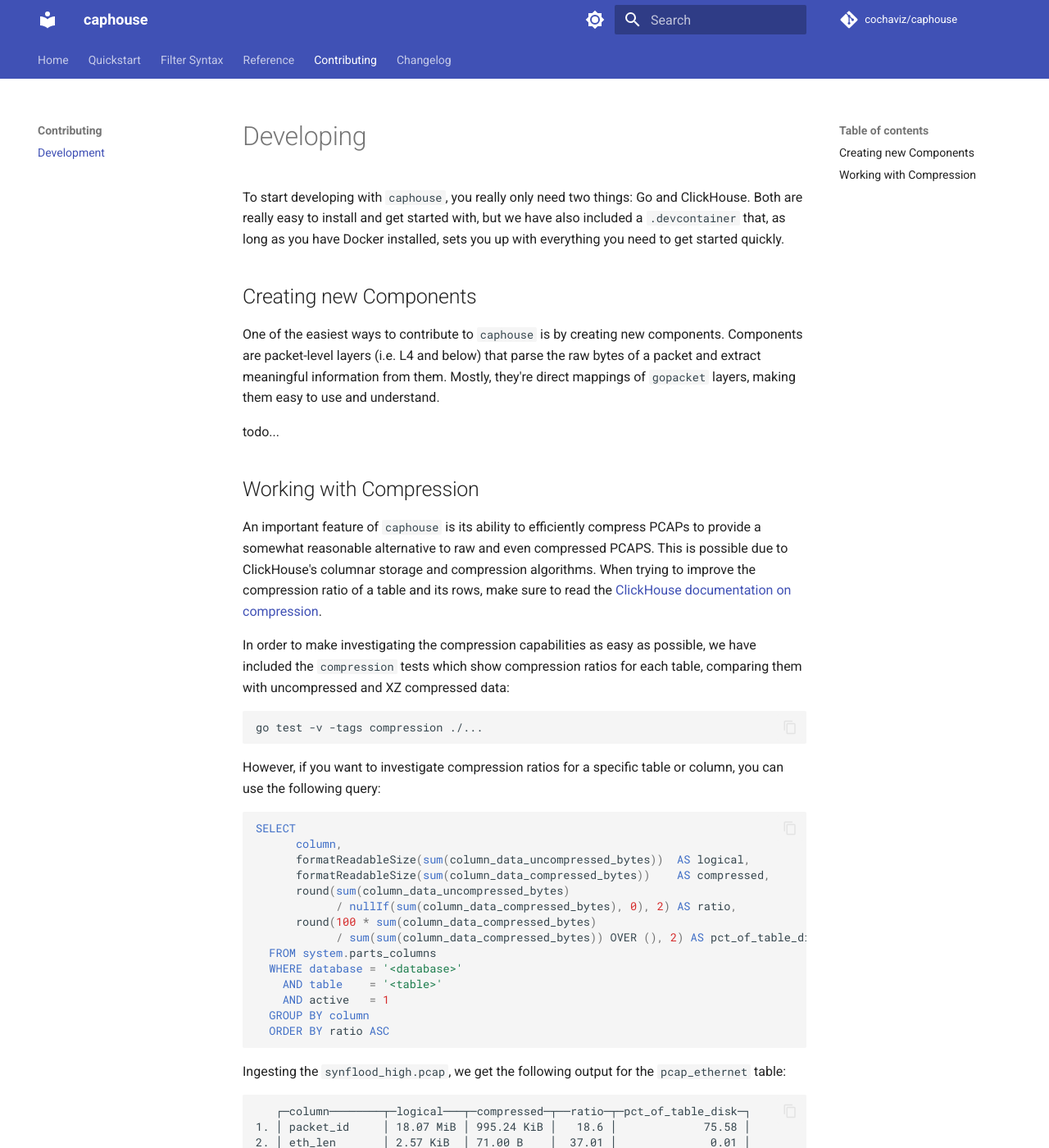
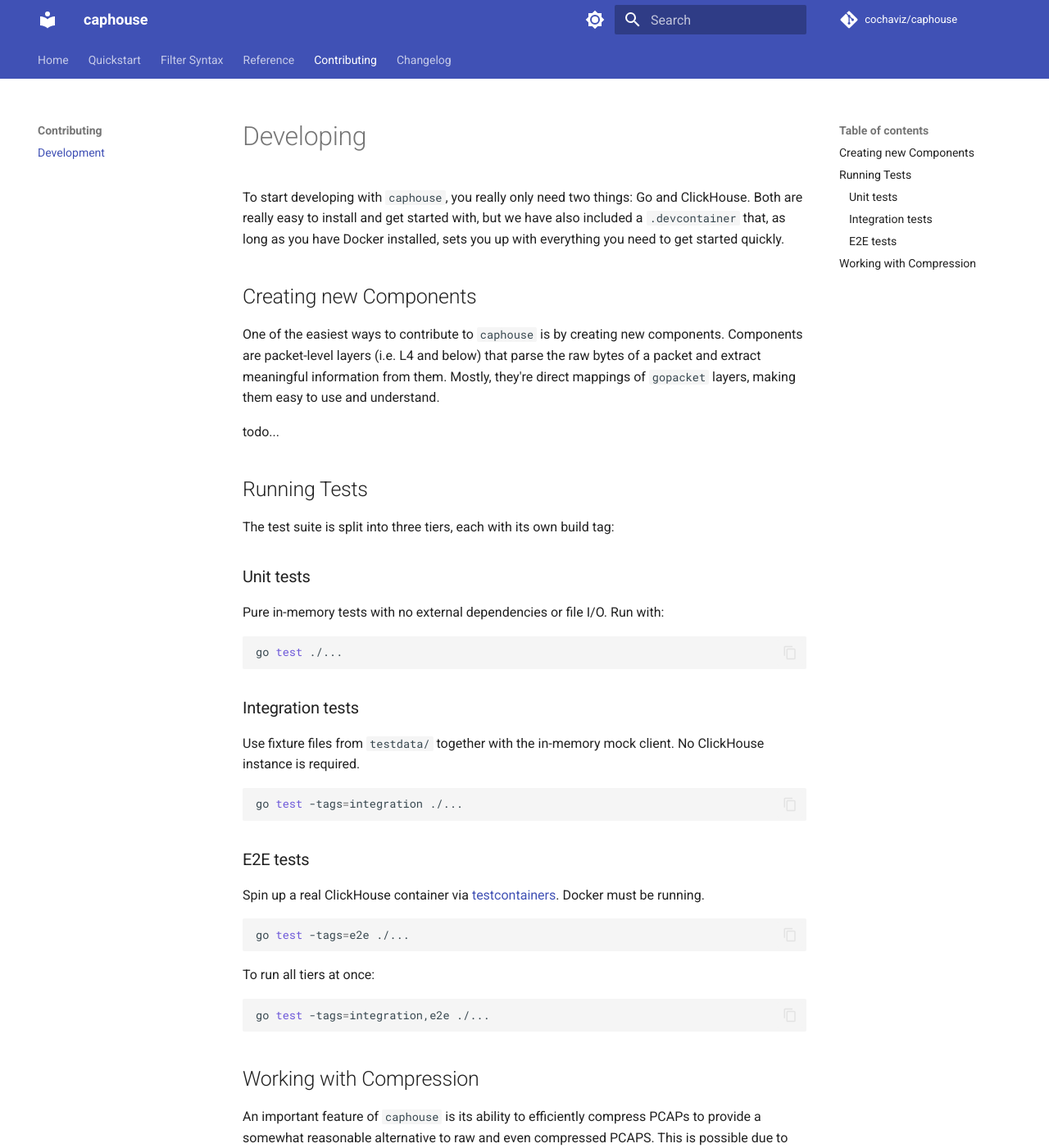
Before and after one commit to cochaviz/caphouse, an MkDocs documentation site: the page built from docs/development.md, in a window 1280 px wide and 1400 px high. Shown: the whole window at 82% size. Built offline with MkDocs 1.6.1 and Material for MkDocs 9.7.7, drawn with Linux system fonts in a browser that asks for light colours; comment, search, counter and statistics services are not loaded.

````diff
--- a/docs/development.md
+++ b/docs/development.md
@@ -14,6 +14,42 @@ they're direct mappings of `gopacket` layers, making them easy to use and
 understand.
 
 todo...
+
+## Running Tests
+
+The test suite is split into three tiers, each with its own build tag:
+
+### Unit tests
+
+Pure in-memory tests with no external dependencies or file I/O. Run with:
+
+```sh
+go test ./...
+```
+
+### Integration tests
+
+Use fixture files from `testdata/` together with the in-memory mock client. No
+ClickHouse instance is required.
+
+```sh
+go test -tags=integration ./...
+```
+
+### E2E tests
+
+Spin up a real ClickHouse container via
+[testcontainers](https://testcontainers.com/). Docker must be running.
+
+```sh
+go test -tags=e2e ./...
+```
+
+To run all tiers at once:
+
+```sh
+go test -tags=integration,e2e ./...
+```
 
 ## Working with Compression
 
````
Also changed, not shown: CHANGELOG.md (+31 -0 lines), README.md (+21 -0 lines), docs/quickstart.md (+5 -0 lines).
